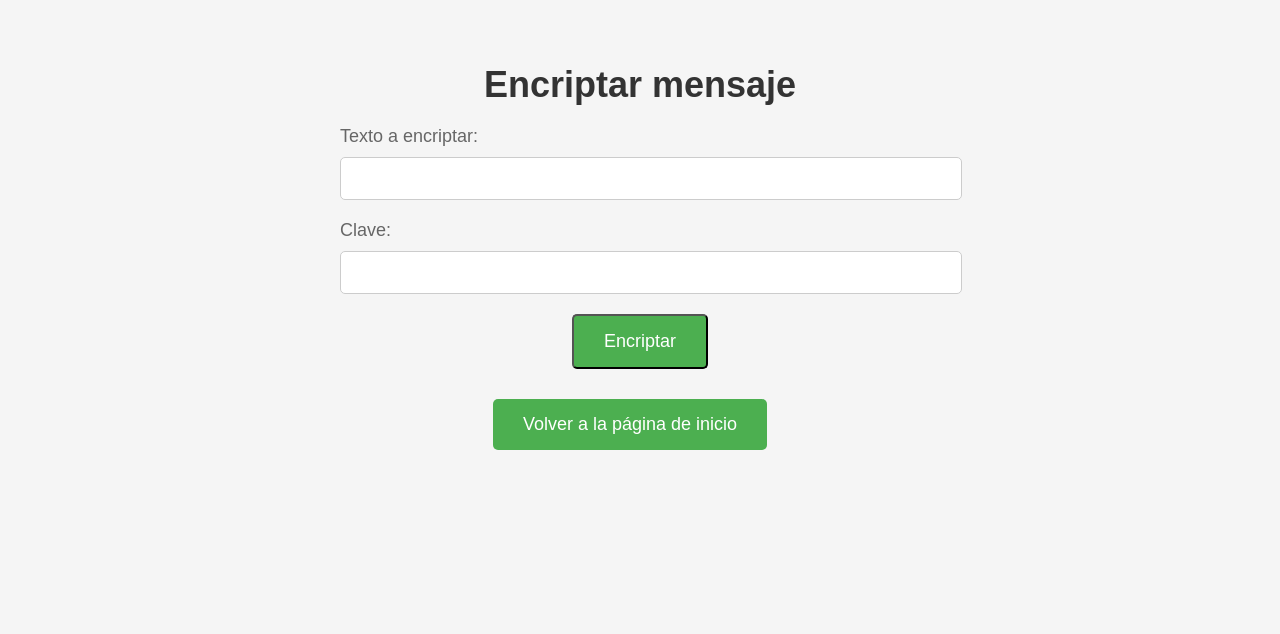
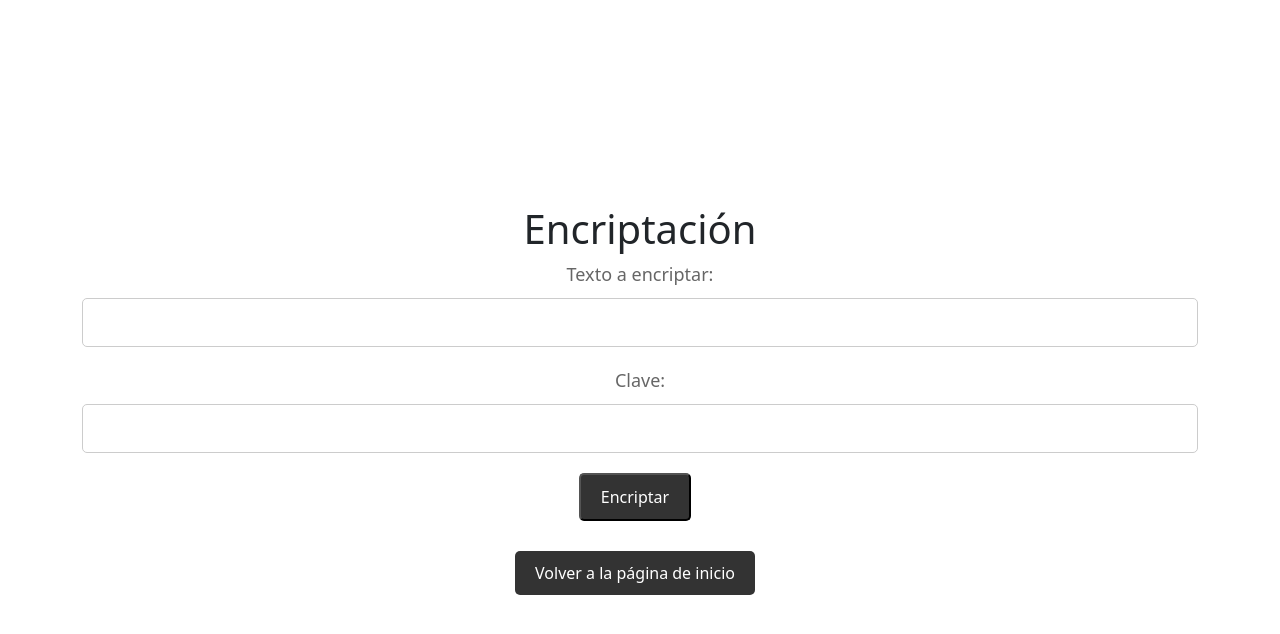
Before and after one commit to Judirale13/AES, a Django app: page /encrypt/ in a window 1280 px wide. Shown: the top 634 px of the page. Run offline with Django 4.2, Linux system fonts and the light colour scheme.

Commit message:
:recycle: Design(?)

```diff
--- a/Proyecto_AES/AES/templates/encriptar.html
+++ b/Proyecto_AES/AES/templates/encriptar.html
@@ -46,18 +46,16 @@
 
         input[type="submit"] {
             display: inline-block;
-            padding: 15px 30px;
-            background-color: #4CAF50;
+            padding: 10px 20px;
+            background-color: #333;
             color: #fff;
             text-decoration: none;
             border-radius: 5px;
-            font-size: 18px;
-            transition: background-color 0.3s;
-            cursor: pointer;
+            margin-right: 10px;
         }
 
         input[type="submit"]:hover {
-            background-color: #45a049;
+            background-color: #555;
         }
 
         .message-container {
@@ -80,33 +78,39 @@
             font-size: 18px;
         }
 
-        .button {
+        .cta-button {
             display: inline-block;
-            padding: 15px 30px;
-            background-color: #4CAF50;
+            padding: 10px 20px;
+            background-color: #333;
             color: #fff;
             text-decoration: none;
             border-radius: 5px;
-            font-size: 18px;
-            transition: background-color 0.3s;
-            margin-right: 20px;
+            margin-right: 10px;
         }
 
-        .button:hover {
-            background-color: #45a049;
+        .cta-button:hover {
+            background-color: #555;
         }
     </style>
 </head>
 <body>
-    <div class="container">
-        <h1>Encriptar mensaje</h1>
+    <link href="https://cdn.jsdelivr.net/npm/bootstrap@5.3.0/dist/css/bootstrap.min.css" rel="stylesheet" integrity="sha384-9ndCyUaIbzAi2FUVXJi0CjmCapSmO7SnpJef0486qhLnuZ2cdeRhO02iuK6FUUVM" crossorigin="anonymous">
+    <script src="https://cdn.jsdelivr.net/npm/bootstrap@5.3.0/dist/js/bootstrap.bundle.min.js" integrity="sha384-geWF76RCwLtnZ8qwWowPQNguL3RmwHVBC9FhGdlKrxdiJJigb/j/68SIy3Te4Bkz" crossorigin="anonymous"></script>
+
+    <div class="container" style="margin: 0;
+    position: absolute;
+    top: 50%;
+    left: 50%;
+    -ms-transform: translate(-50%, -50%);
+    transform: translate(-50%, -50%);">
+        <h1>Encriptación</h1>
         <form method="POST" action="{% url 'encrypt' %}">
             {% csrf_token %}
             <label for="plaintext">Texto a encriptar:</label>
             <input type="text" name="plaintext" required><br>
             <label for="key">Clave:</label>
             <input type="text" name="key" required><br>
-            <input type="submit" value="Encriptar">
+            <input type="submit" class="cta-button" value="Encriptar">
         </form>
 
         {% if encrypted_message %}
@@ -114,9 +118,10 @@
             <h2>Mensaje encriptado:</h2>
             <p>{{ encrypted_message }}</p>
         </div>
+        <br>
         {% endif %}
 
-        <a href="{% url 'home' %}" class="button">Volver a la página de inicio</a>
+        <a href="{% url 'home' %}" class="cta-button">Volver a la página de inicio</a>
     </div>
 </body>
 </html>
```
Also changed, not shown: Proyecto_AES/AES/templates/desencriptar.html (+23 -18 lines), Proyecto_AES/AES/templates/home.html (+65 -12 lines), Proyecto_AES/AES/templates/aes-video-encryption-256-128.jpg (deleted).
